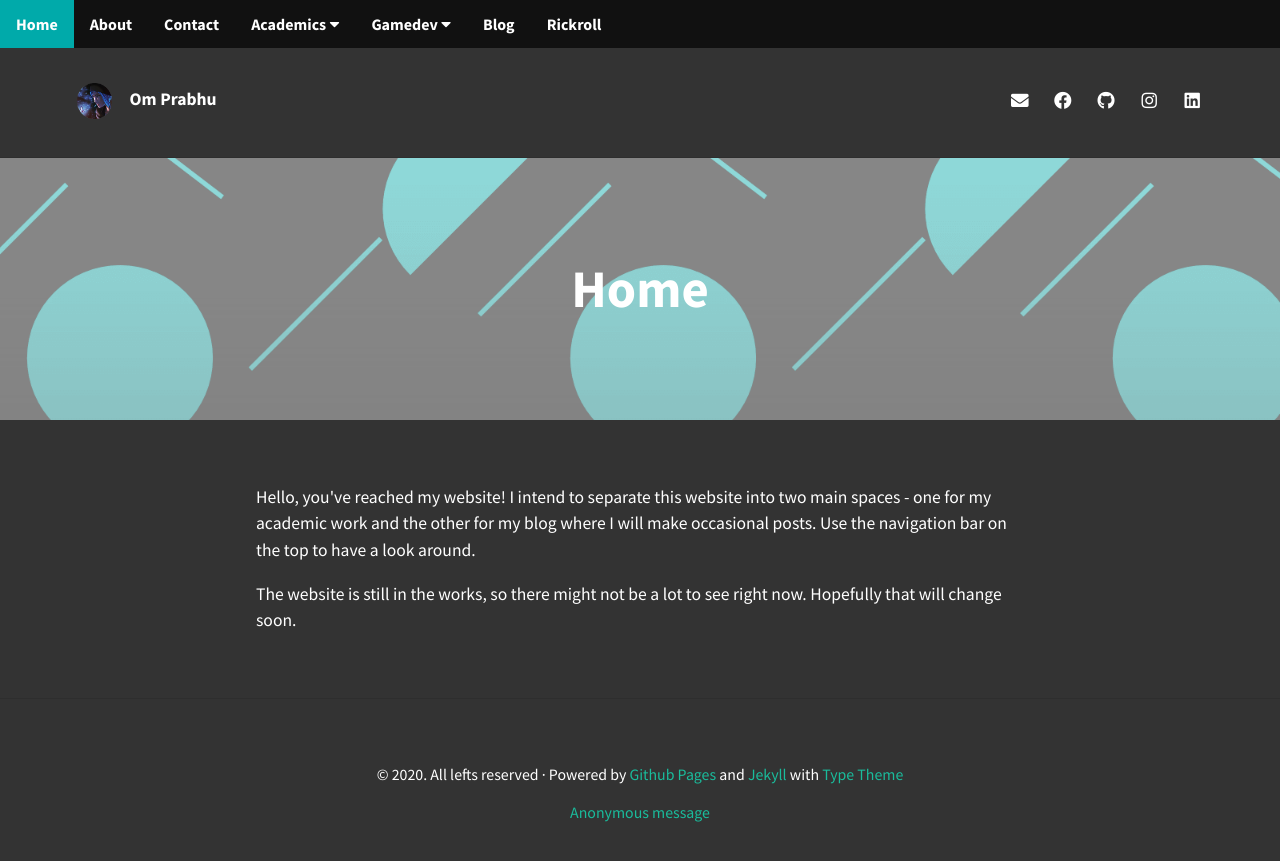
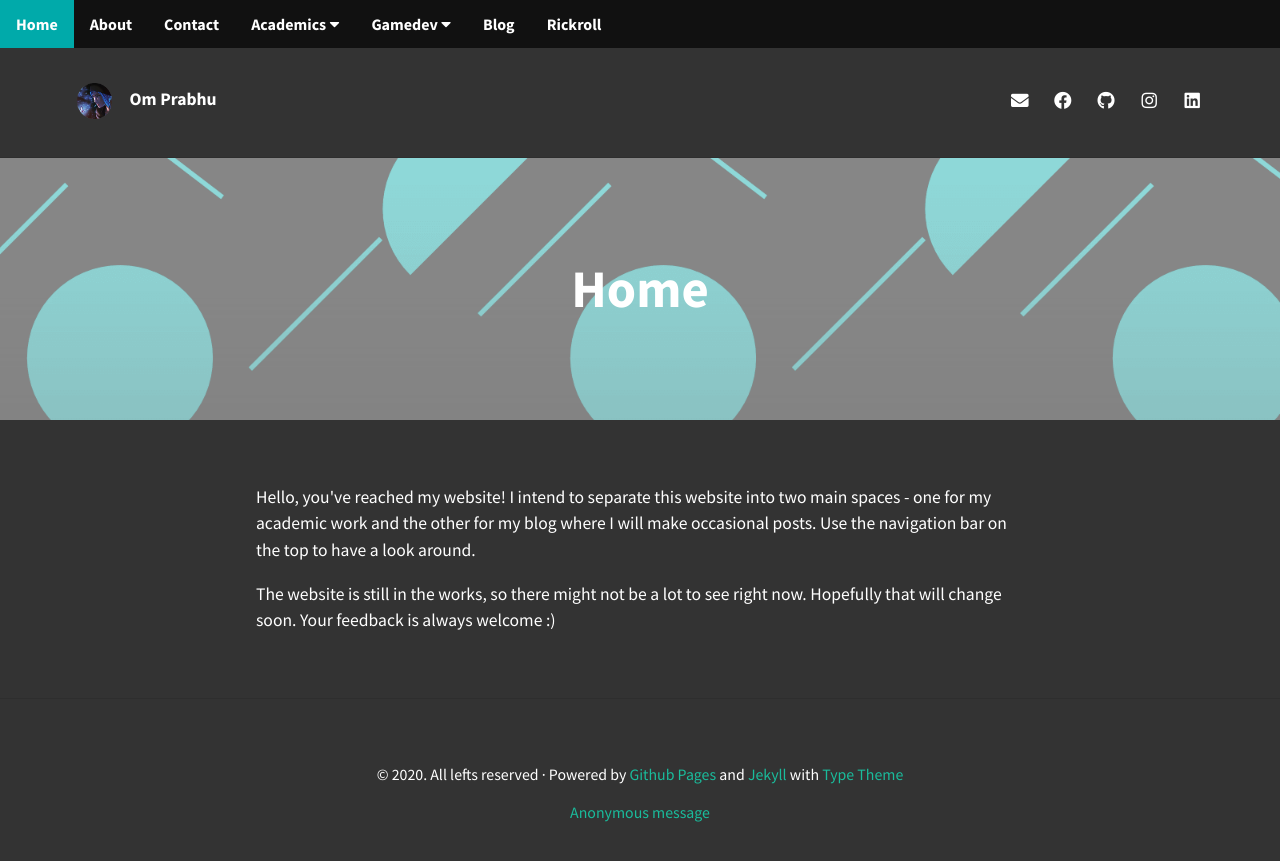
Before and after one commit to omprabhu31/omprabhu31.github.io, a Jekyll site: the page built from index.html, in a window 1280 px wide. Shown: the top 861 px of the page. Built offline with Jekyll 4.4.1, drawn with Linux system fonts in a browser that asks for light colours; nearby versions of some CDN libraries; the list of posts is cut into pages by our own code.

Commit message:
bug fixes

```diff
--- a/index.html
+++ b/index.html
@@ -8,4 +8,4 @@ hide: true
 
 <p>Hello, you've reached my website! I intend to separate this website into two main spaces - one for my academic work and the other for my blog where I will make occasional posts. Use the navigation bar on the top to have a look around.</p>
 
-<p>The website is still in the works, so there might not be a lot to see right now. Hopefully that will change soon.</p>
+<p>The website is still in the works, so there might not be a lot to see right now. Hopefully that will change soon. Your feedback is always welcome :)</p>
```
Also changed, not shown: about.md (+1 -1 lines).
